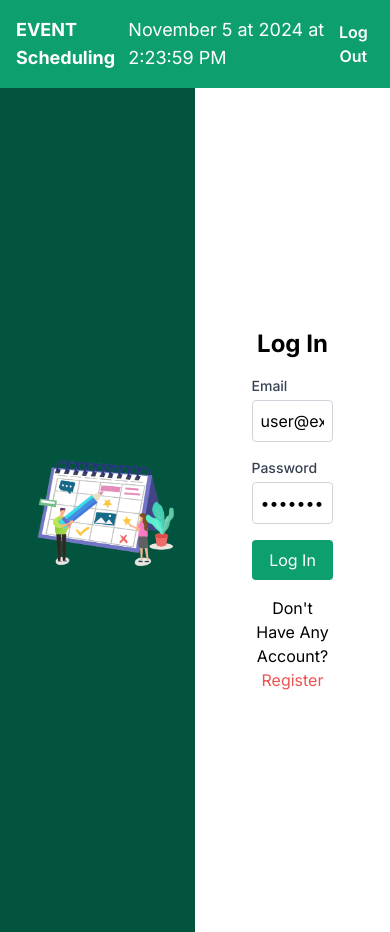
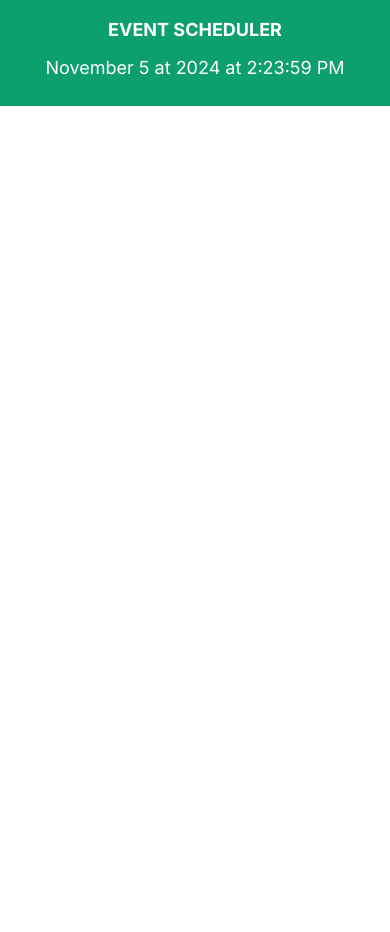
Before and after one commit to DAYANDANTEMICHAEL/team-frontend.github.io-project2, a SvelteKit app: page /headbar in a window 390 px wide. Before the commit this address led to /login. After the commit the page ends 844 px from the top, so only its background shows below. Built offline with nearby package versions, Linux system fonts and the light colour scheme.

Commit message:
Initial Commit

```diff
--- a/src/routes/+layout.svelte
+++ b/src/routes/+layout.svelte
@@ -1,28 +1,9 @@
 <script lang="ts">
-	import { Router, Route, navigate } from 'svelte-routing';
 	import '../app.css';
 	import 'flowbite/dist/flowbite.css';
-	import Login from './login/+page.svelte';
-	import Register from './register/+page.svelte';
-	import Dashboard from './dashboard/+page.svelte';
-	import { onMount } from 'svelte';
-
-	// Add this function to handle redirection
-	function redirectToLogin() {
-		navigate('/login');
-	}
-
-	// Call the redirect function on component mount
-	onMount(() => {
-		redirectToLogin();
-	});
 </script>
 
-<Router>
+
 	<slot />
-	<Route path="/login" component={Login} />
-	<Route path="/register" component={Register} />
-	<Route path="/dashboard" component={Dashboard} />
-</Router>
 
 <link rel="stylesheet" href="https://cdnjs.cloudflare.com/ajax/libs/font-awesome/6.0.0-beta3/css/all.min.css" integrity="sha384-k6RqeWeci5ZR/Lv4MR0sA0FfDOM6g0g5z5e5e5e5e5e5e5e5e5e5e5e5e5e5e5e" crossorigin="anonymous">
--- a/src/routes/+page.svelte
+++ b/src/routes/+page.svelte
@@ -1,9 +1,5 @@
 <script lang="ts">
-	import { redirect } from '@sveltejs/kit';
 	import Login from './login/+page.svelte';
-	export async function load({ redirect }: { redirect: (status: number, location: string) => void }) {
-		return redirect(302, '/login'); // Redirect to /login
-	}
 </script>
 
-<!-- You can leave this empty or add a message if needed -->
+<Login />
--- a/src/routes/dashboard/+page.svelte
+++ b/src/routes/dashboard/+page.svelte
@@ -101,12 +101,12 @@
   });
 </script>
 <Headbar />
-<div class="flex flex-col h-[calc(100vh-64px)] overflow-hidden p-4">
-  <button class="bg-blue-500 text-white px-4 py-2 rounded mb-4 hover:bg-blue-700" on:click={toggleAddEventPopup}>Add Event</button>
+<div class="flex flex-col h-[calc(100vh-64px)] overflow-hidden p-6">
+  <button class="bg-blue-600 text-white px-5 py-3 rounded-lg mb-4 hover:bg-blue-700 transition duration-200" on:click={toggleAddEventPopup}>Add Event</button>
 
   {#if showAddEventPopup}
     <div class="fixed inset-0 flex items-center justify-center bg-black bg-opacity-50 z-50">
-      <div class="bg-white p-4 rounded relative">
+      <div class="bg-white p-6 rounded-lg shadow-lg relative max-w-md w-full">
         <button on:click={toggleAddEventPopup} class="absolute top-2 right-2 text-gray-500 hover:text-gray-800">
           &times;
         </button>
@@ -117,19 +117,20 @@
 
   {#if confirmDeleteEvent}
     <div class="fixed inset-0 flex items-center justify-center bg-black bg-opacity-50 z-50">
-      <div class="bg-white p-4 rounded relative">
+      <div class="bg-white p-6 rounded-lg shadow-lg relative max-w-md w-full">
         <h2 class="text-lg font-bold">Are you sure you want to delete it?</h2>
         <div class="mt-4 flex justify-center">
-          <button on:click={deleteConfirmed} class="bg-red-500 text-white px-4 py-2 rounded mr-2">Yes</button>
-          <button on:click={cancelDelete} class="bg-gray-300 text-gray-700 px-4 py-2 rounded">No</button>
+          <button on:click={deleteConfirmed} class="bg-red-600 text-white px-4 py-2 rounded-lg mr-2 hover:bg-red-700 transition duration-200">Yes</button>
+          <button on:click={cancelDelete} class="bg-gray-300 text-gray-700 px-4 py-2 rounded-lg hover:bg-gray-400 transition duration-200">No</button>
         </div>
       </div>
     </div>
   {/if}
 
-  <table class="min-w-full border-collapse border border-gray-300">
-    <thead>
-      <tr class="bg-gray-100">
+  <div class="overflow-x-auto">
+    <table class="min-w-full border-collapse border border-gray-300 shadow-md">
+      <thead class="bg-gray-200">
+        <tr>
           <th class="border border-gray-300 px-4 py-2">Email</th>
           <th class="border border-gray-300 px-4 py-2">Contact</th>
           <th class="border border-gray-300 px-4 py-2">Event Name</th>
@@ -140,16 +141,15 @@
       </thead>
       <tbody>
         {#each events.slice((currentPage - 1) * eventsPerPage, currentPage * eventsPerPage) as event}
-        <tr class={new Date(event.startTime) < new Date() ? 'bg-gray-200' : ''}>
+          <tr class={new Date(event.startTime) < new Date() ? 'bg-gray-100' : ''}>
             <td class="border border-gray-300 px-4 py-2 text-center">{event.name}</td>
             <td class="border border-gray-300 px-4 py-2 text-center">{event.contactNumber}</td>
             <td class="border border-gray-300 px-4 py-2 text-center">{event.eventName}</td>
             <td class="border border-gray-300 px-4 py-2 text-center">{formatDateTime(event.startTime)}</td>
             <td class="border border-gray-300 px-4 py-2 text-center">{formatDateTime(event.endTime)}</td>
             <td class="border border-gray-300 px-4 py-2 text-center">
-            <button class="text-red-500 hover:text-red-700" on:click={() => confirmDelete(event)}>
-              <i class="fas fa-trash"></i> <!-- FontAwesome Delete Icon -->
-              Delete
+              <button class="text-red-600 hover:text-red-700" on:click={() => confirmDelete(event)}>
+                <i class="fas fa-trash"></i> Delete
               </button>
             </td>
           </tr>
@@ -162,14 +162,64 @@
       </tbody>
     </table>
   </div>
+</div>
 
 <!-- Fixed Navigation Buttons at the very end -->
 <div class="fixed bottom-0 left-0 right-0 bg-white shadow-md p-4 flex justify-between">
-  <button class="bg-gray-300 text-gray-700 px-4 py-2 rounded hover:bg-gray-400" on:click={previousPage} disabled={currentPage === 1}>
+  <button class="bg-gray-300 text-gray-700 px-4 py-2 rounded-lg hover:bg-gray-400 transition duration-200" on:click={previousPage} disabled={currentPage === 1}>
     Back
   </button>
   <p>Page {currentPage} of {Math.max(1, Math.ceil(events.length / eventsPerPage))}</p>
-  <button class="bg-blue-500 text-white px-4 py-2 rounded hover:bg-blue-700" on:click={nextPage} disabled={currentPage * eventsPerPage >= events.length}>
+  <button class="bg-blue-600 text-white px-4 py-2 rounded-lg hover:bg-blue-700 transition duration-200" on:click={nextPage} disabled={currentPage * eventsPerPage >= events.length}>
     Next
   </button>
 </div>
+
+<style>
+  /* Existing styles... */
+
+  /* Responsive styles */
+  @media (max-width: 768px) {
+    .flex {
+      flex-direction: column; /* Stack elements vertically on small screens */
+      align-items: center; /* Center align items */
+    }
+
+    .overflow-x-auto {
+      overflow-x: auto; /* Allow horizontal scrolling for tables */
+      width: 100%; /* Ensure it takes full width */
+    }
+
+    table {
+      width: 100%; /* Make the table full width */
+      font-size: 14px; /* Adjust font size for better readability */
+      border-collapse: collapse; /* Ensure borders collapse for better appearance */
+    }
+
+    th, td {
+      padding: 8px; /* Reduce padding for smaller screens */
+      text-align: center; /* Center align text in table cells */
+    }
+
+    .fixed {
+      position: relative; /* Change fixed position to relative for mobile */
+      bottom: auto; /* Reset bottom positioning */
+      margin-top: 20px; /* Add margin for spacing */
+    }
+
+    button {
+      width: 100%; /* Make buttons full width */
+      margin-bottom: 10px; /* Add spacing between buttons */
+    }
+
+    h2 {
+      text-align: center; /* Center align headings */
+      margin: 10px 0; /* Add margin for spacing */
+    }
+
+    .bg-white {
+      margin: 10px; /* Add margin to white background elements */
+      width: calc(100% - 20px); /* Adjust width for margins */
+    }
+  }
+</style>
--- a/src/routes/headbar/+page.svelte
+++ b/src/routes/headbar/+page.svelte
@@ -29,14 +29,28 @@
   });
 </script>
 
-<nav class="bg-green-500 p-4 flex justify-between items-center">
+<nav class="bg-green-500 p-4 flex flex-col md:flex-row justify-between items-center">
   <div class="text-white text-lg font-bold">
-    EVENT Scheduling
+    EVENT SCHEDULER
   </div>
-  <div class="text-white text-lg">
-    {currentDateTime} <!-- Display current date and time -->
+  <div class="date-time-container text-white text-lg mt-2 md:mt-0">
+    {currentDateTime}
   </div>
-  <button class="text-white font-semibold" on:click={handleLogout}>
-    Log Out
+  <button class="text-white font-semibold mt-2 md:mt-0 logout-button" on:click={handleLogout}>
+    <i class="fas fa-sign-out-alt"></i>
   </button>
 </nav>
+
+<style>
+  @media (max-width: 648px) {
+    .logout-button {
+      margin-left: auto;
+    }
+    .date-time-container {
+      display: flex;
+      align-items: center;
+      justify-content: center;
+      margin-top: 10px;
+    }
+  }
+</style>
--- a/src/routes/login/+page.svelte
+++ b/src/routes/login/+page.svelte
@@ -1,26 +1,27 @@
 <script lang="ts">
 	import { onMount } from 'svelte';
-	import { navigate, link } from 'svelte-routing';
 
 	let email = 'user@example.com';
 	let password = 'password';
 
+	// Define the handleLogin function
 	function handleLogin() {
-		// ... existing login logic ...
-		navigate('/dashboard'); // Redirect to dashboard after login
+		console.log('Logging in with', email, password);
+		window.location.href = '/dashboard'; // Redirect to /dashboard
 	}
 
+	// Define the handleSubmit function
 	function handleSubmit() {
 		handleLogin(); // Call handleLogin when the form is submitted
 	}
 </script>
 
-<div class="flex min-h-screen">
+<div class="flex flex-col min-h-screen md:flex-row">
     <div class="flex-1 bg-green-800 flex items-center justify-center">
         <img src="./image1.png" alt="Fallback description if image fails to load" class="max-w-full h-auto" aria-hidden="true" />
     </div>
     <div class="flex-1 flex items-center justify-center">
-        <form on:submit|preventDefault={handleSubmit} class="p-6 w-2/3">
+        <form on:submit|preventDefault={handleSubmit} class="p-6 w-full md:w-2/3">
             <h2 class="text-2xl font-bold mb-4 text-center">Log In</h2>
             <div class="mb-4">
                 <label for="email" class="block text-sm font-medium text-gray-700">Email</label>
@@ -31,7 +32,7 @@
                 <input type="password" id="password" bind:value={password} required class="mt-1 block w-full p-2 border border-gray-300 rounded" />
             </div>
             <button type="submit" class="w-full bg-green-500 text-white p-2 rounded hover:bg-green-600" on:click={handleLogin}>Log In</button>
-            <p class="mt-4 text-center">Don't Have Any Account? <a href="/register" class="text-red-500" use:link>Register</a></p>
+            <p class="mt-4 text-center">Don't Have Any Account? <a href="/register" class="text-red-500">Register</a></p>
         </form>
     </div>
 </div>
--- a/src/routes/register/+page.svelte
+++ b/src/routes/register/+page.svelte
@@ -1,5 +1,4 @@
 <script>
-    import { link } from 'svelte-routing'; // Import the link action
     let email = '';
     let password = '';
 
@@ -26,7 +25,7 @@
                 <input type="password" id="password" bind:value={password} required class="mt-1 block w-full p-2 border border-gray-300 rounded" />
             </div>
             <button type="submit" class="w-full bg-green-500 text-white p-2 rounded hover:bg-green-600">Register</button>
-            <p class="mt-4 text-center">Already Have an Account? <a href="/login" class="text-red-500" use:link>Login</a></p>
+            <p class="mt-4 text-center">Already Have an Account? <a href="/login" class="text-red-500">Login</a></p>
         </form>
     </div>
 </div>
```
Lines whose indentation alone changed are shown as unchanged.
